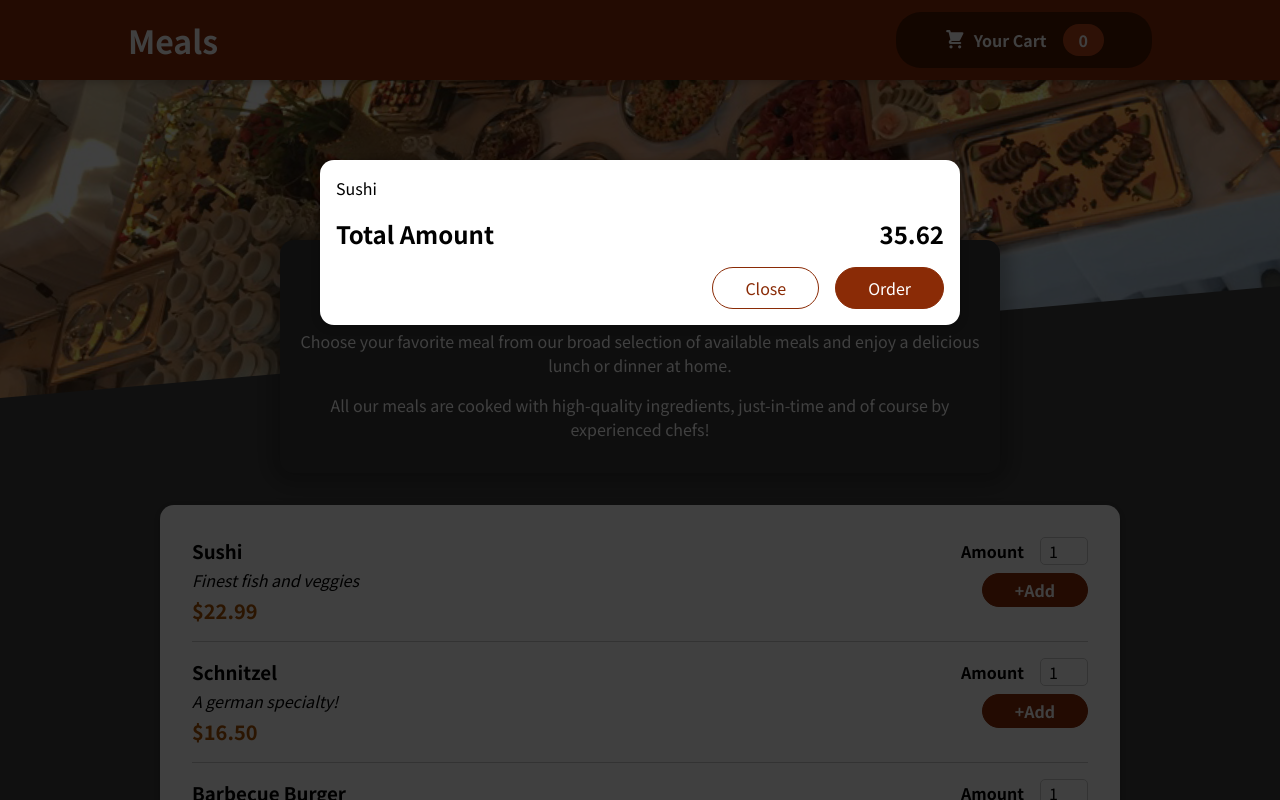
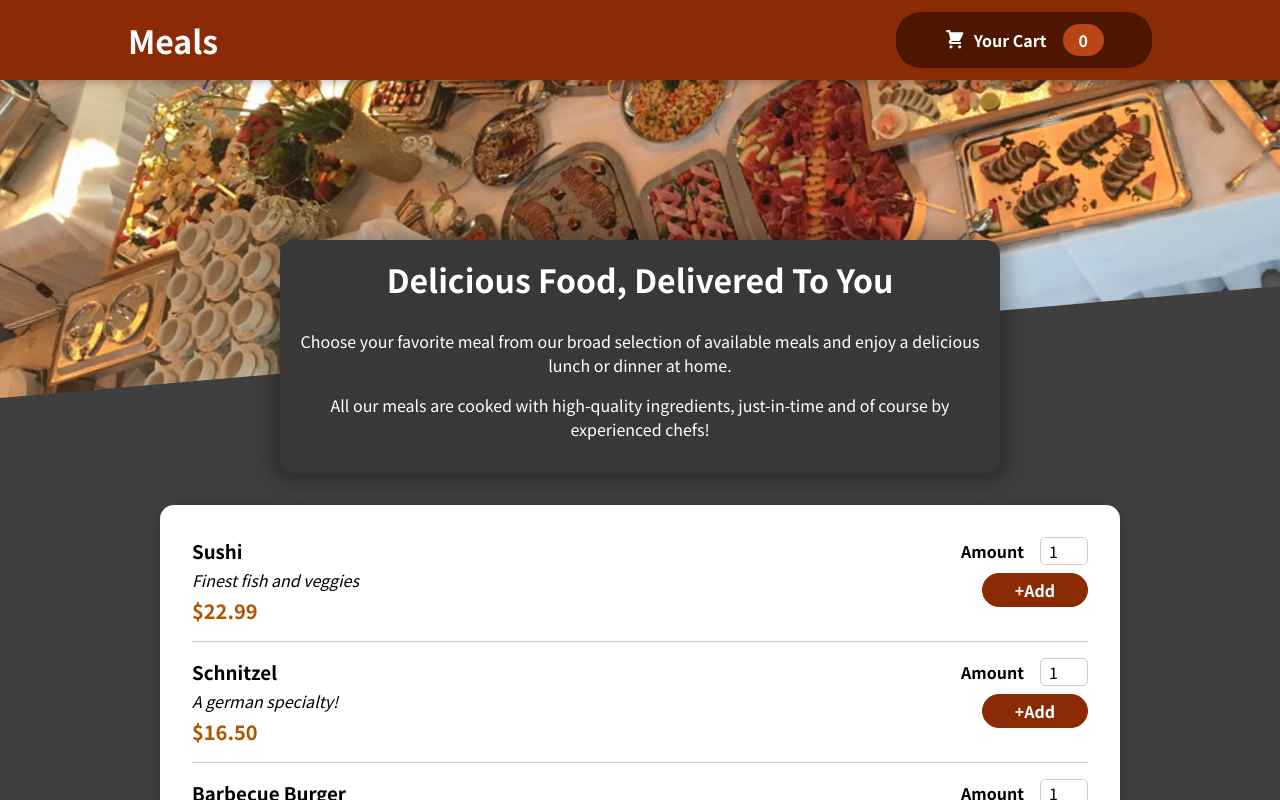
Before and after one commit to HimanshuDeveloperr/restaurant, a React (Create React App) app: page / in a window 1280 px wide. Shown: the top 800 px of the page. Built offline with nearby package versions, Linux system fonts and the light colour scheme.

Commit message:
SettingCartState

```diff
--- a/src/App.js
+++ b/src/App.js
@@ -1,4 +1,4 @@
-import { Fragment } from "react";
+import { Fragment,useState } from "react";
 import Cart from "./Components/Cart/Cart";
 import Header from "./Components/Layout/Header";
 import Meals from "./Components/Meals/Meals";
@@ -6,9 +6,19 @@ import Meals from "./Components/Meals/Meals";
 
 
 function App() {
+
+  const[cart,SetCart]=useState(false)
+
+  const shown=()=>{
+    SetCart(true)
+  }
+
+  const hide=()=>{
+    SetCart(false)
+  }
   return (
   <Fragment>
-    <Cart/>
+    {cart && <Cart/>}
     <Header/>
     <main>
       <Meals/>
```
